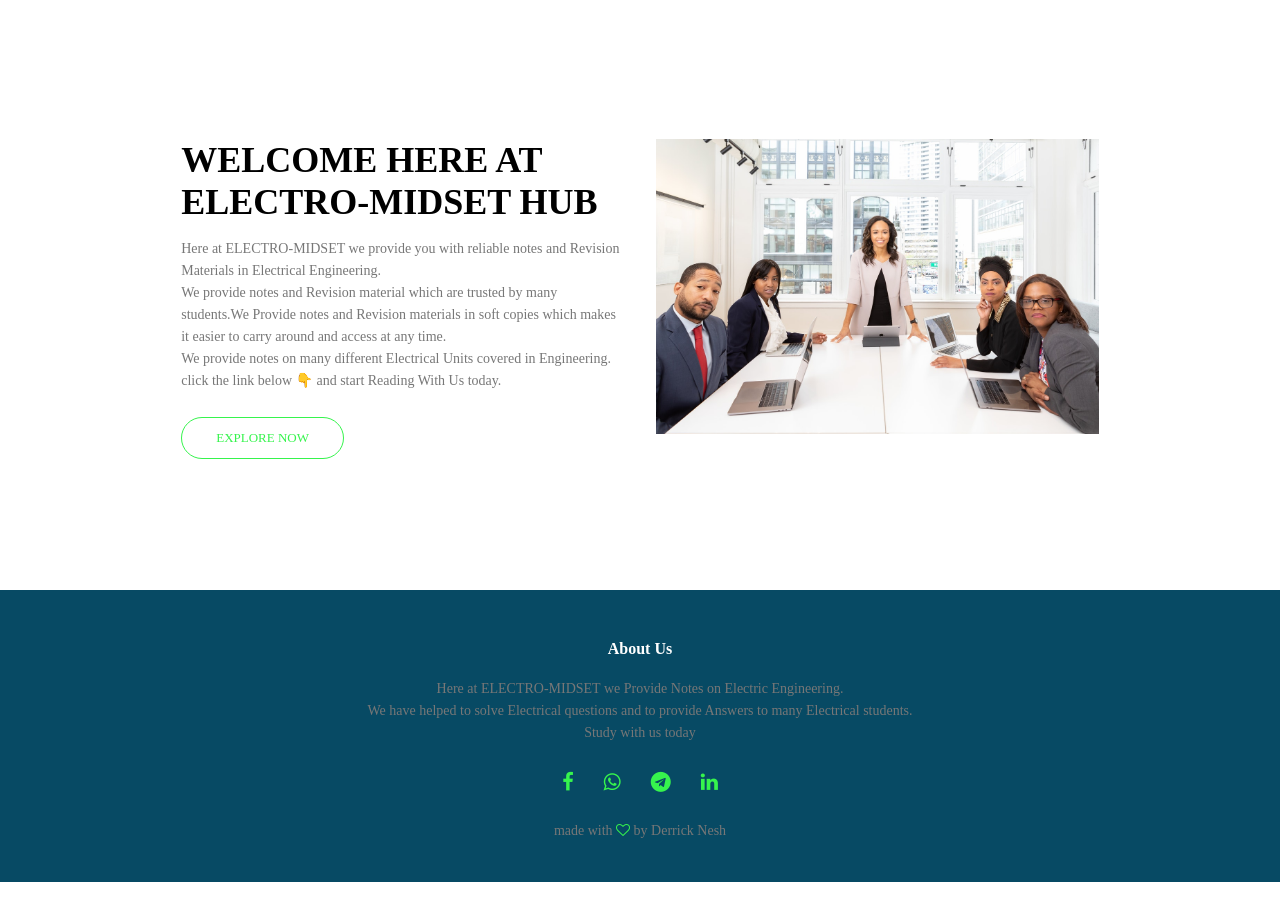
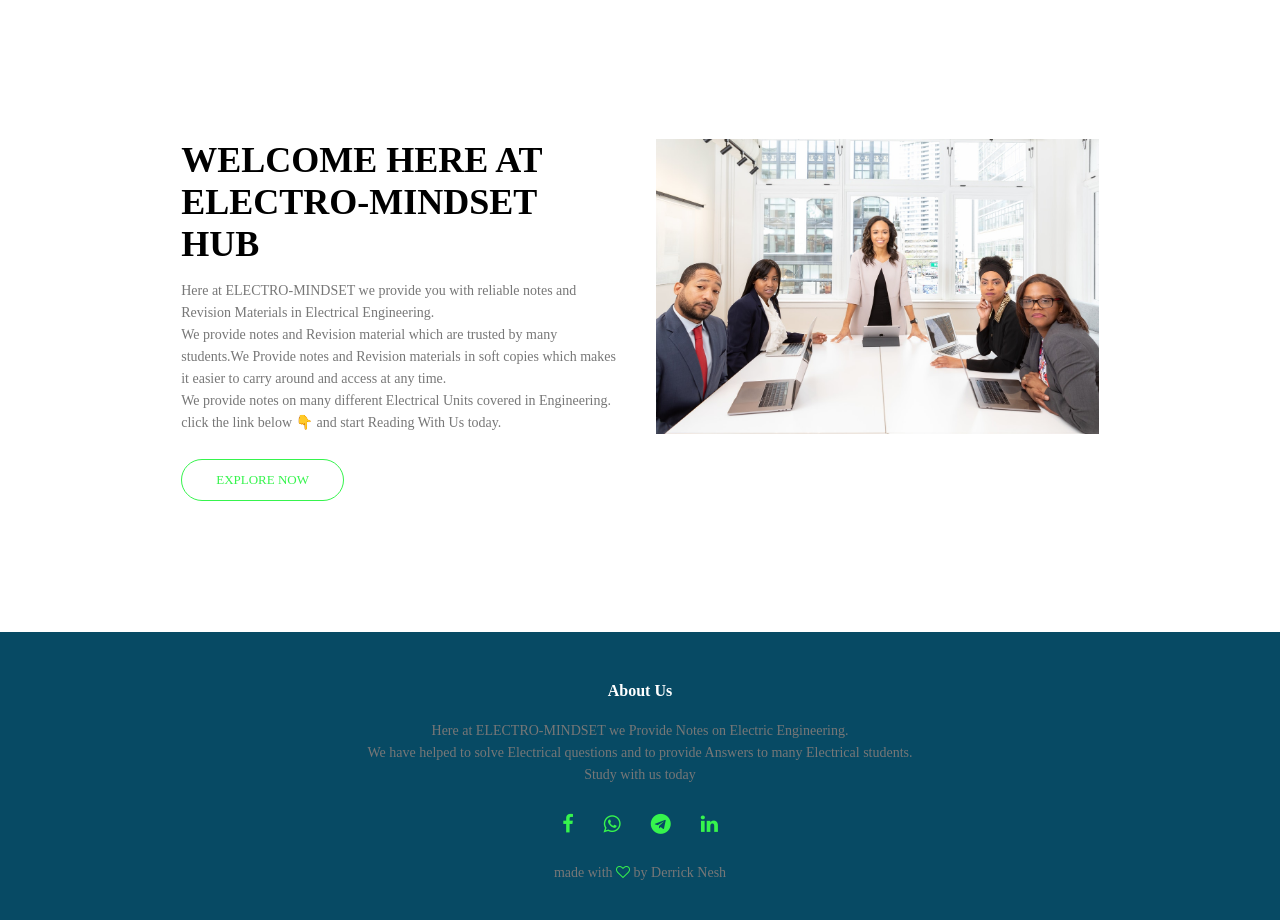
Before and after one commit to Neshley/Electrical-Engineering--Electro-Midset-, a plain HTML site: page about.html in a window 1280 px wide. Shown: the part 600-1520 px from the top of the page. Before the commit the page ends 1482 px from the top, so only its background shows below. Drawn offline with Linux system fonts and the light colour scheme.

Commit message:
corrected the Name Mindset on all the files

```diff
--- a/about.html
+++ b/about.html
@@ -36,8 +36,8 @@
 
         <div class="row">
             <div class="about-col">
-                <h1>WELCOME HERE AT ELECTRO-MIDSET HUB</h1>
-               <p>Here at ELECTRO-MIDSET we provide you with reliable notes and Revision Materials in Electrical Engineering.<br>
+                <h1>WELCOME HERE AT ELECTRO-MINDSET HUB</h1>
+               <p>Here at ELECTRO-MINDSET we provide you with reliable notes and Revision Materials in Electrical Engineering.<br>
                 We provide notes and Revision material which are trusted by many students.We Provide notes and Revision
                 materials in soft copies which makes it easier to carry around and access at any time.<br>
                 We provide notes on many different Electrical Units covered in Engineering.<br>click the link below 👇 and start
@@ -55,7 +55,7 @@
 
    <section class="footer">
         <h4>About Us</h4>
-        <p>Here at ELECTRO-MIDSET we Provide Notes on Electric Engineering.<br>We have helped to solve Electrical questions
+        <p>Here at ELECTRO-MINDSET we Provide Notes on Electric Engineering.<br>We have helped to solve Electrical questions
             and to provide Answers to many Electrical students.<br>Study with us today</p>
         <div class="icons">
             <a href="https://www.facebook.com/nesh.ley.2025" class="fa fa-facebook"></a>
```
Also changed, not shown: Contacts.html (+1 -1 lines), Outline.html (+1 -1 lines), index.html (+4 -4 lines), search.html (+2 -2 lines), units.html (+1 -1 lines), unitsp2.html (+1 -1 lines).
